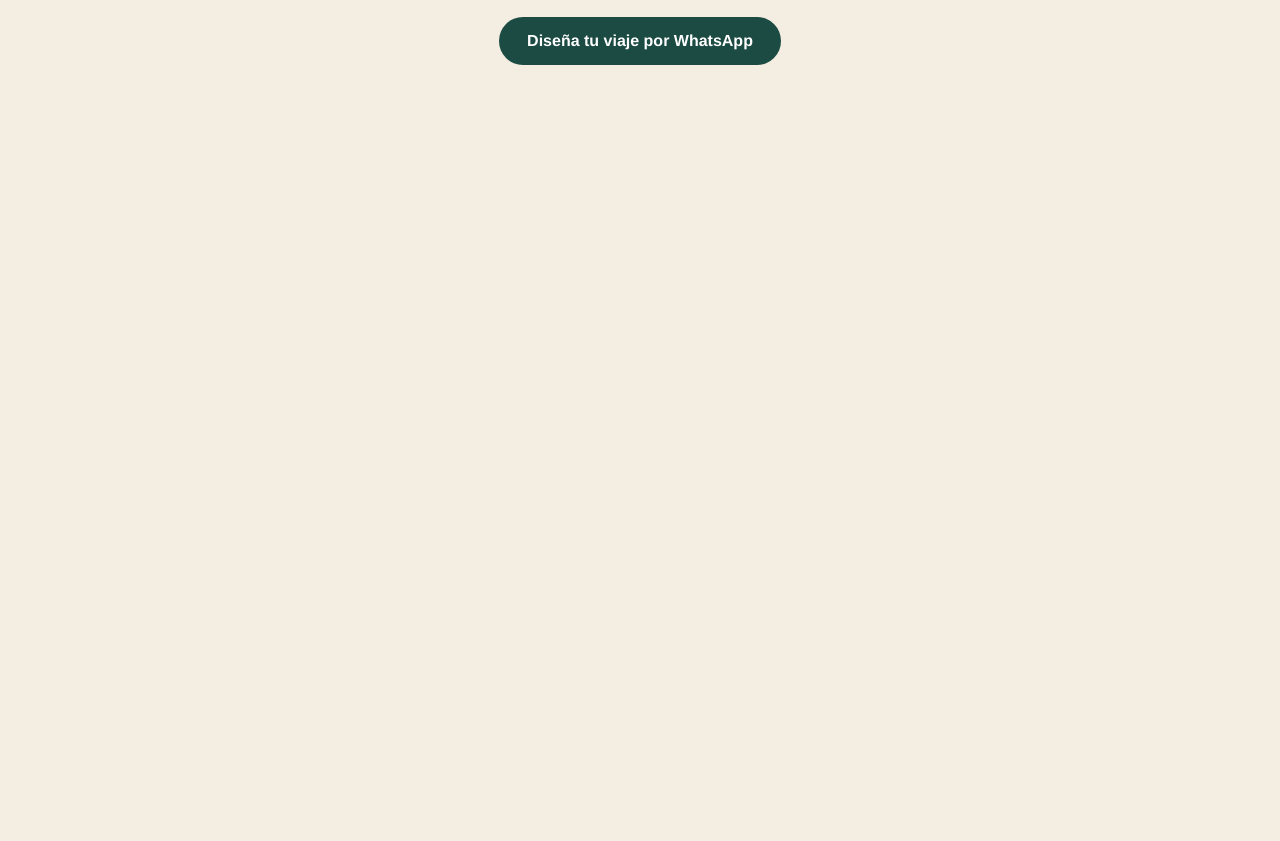
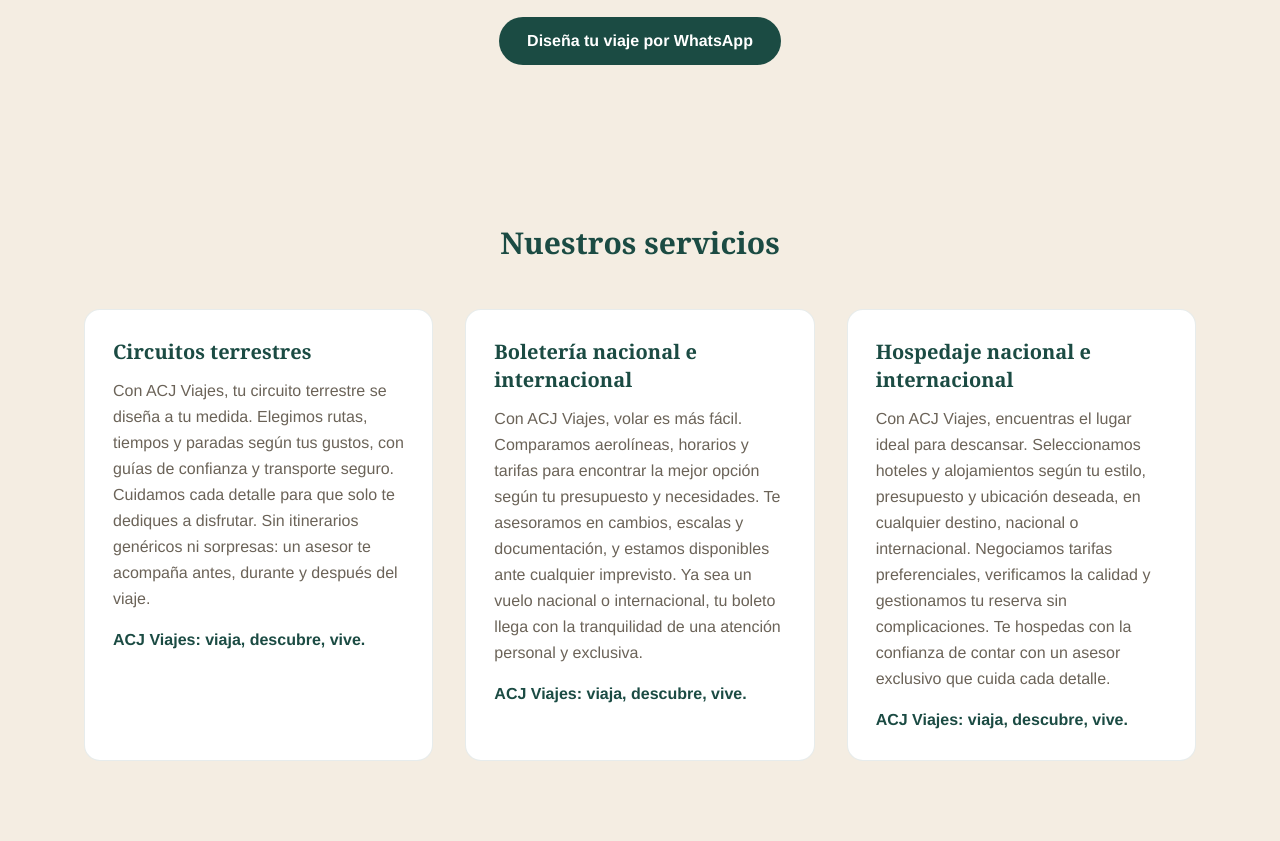
Before and after one commit to AedanCoder02/acj-viajes, a website: page index.html in a window 1280 px wide. Shown: the part 380-1221 px from the top of the page. Before the commit the page ends 800 px from the top, so only its background shows below. Drawn offline with nearby package versions, Linux system fonts and the light colour scheme.

Commit message:
feat: add services section with verbatim bilingual copy

```diff
--- a/index.html
+++ b/index.html
@@ -67,6 +67,56 @@
         <span lang="es">Diseña tu viaje por WhatsApp</span><span lang="en">Plan your trip on WhatsApp</span>
       </a>
     </section>
+    <section id="servicios" class="py-20 px-5 max-w-6xl mx-auto">
+      <h2 class="font-serif text-3xl font-bold text-center mb-12">
+        <span lang="es">Nuestros servicios</span>
+        <span lang="en">Our services</span>
+      </h2>
+      <div class="grid md:grid-cols-3 gap-8">
+        <article class="bg-white rounded-2xl p-7 border border-forest/10">
+          <h3 class="font-serif text-xl font-bold mb-3">
+            <span lang="es">Circuitos terrestres</span>
+            <span lang="en">Land circuits</span>
+          </h3>
+          <p class="text-stone leading-relaxed mb-4">
+            <span lang="es">Con ACJ Viajes, tu circuito terrestre se diseña a tu medida. Elegimos rutas, tiempos y paradas según tus gustos, con guías de confianza y transporte seguro. Cuidamos cada detalle para que solo te dediques a disfrutar. Sin itinerarios genéricos ni sorpresas: un asesor te acompaña antes, durante y después del viaje.</span>
+            <span lang="en">With ACJ Viajes, your land circuit is designed around you. We choose the routes, pace, and stops to match your preferences, with trusted guides and secure transportation. We take care of every detail so you can simply enjoy the journey. No generic itineraries, no surprises: one advisor accompanies you before, during, and after your trip.</span>
+          </p>
+          <p class="font-semibold text-forest">
+            <span lang="es">ACJ Viajes: viaja, descubre, vive.</span>
+            <span lang="en">ACJ Viajes: travel, discover, live.</span>
+          </p>
+        </article>
+        <article class="bg-white rounded-2xl p-7 border border-forest/10">
+          <h3 class="font-serif text-xl font-bold mb-3">
+            <span lang="es">Boletería nacional e internacional</span>
+            <span lang="en">Domestic &amp; international ticketing</span>
+          </h3>
+          <p class="text-stone leading-relaxed mb-4">
+            <span lang="es">Con ACJ Viajes, volar es más fácil. Comparamos aerolíneas, horarios y tarifas para encontrar la mejor opción según tu presupuesto y necesidades. Te asesoramos en cambios, escalas y documentación, y estamos disponibles ante cualquier imprevisto. Ya sea un vuelo nacional o internacional, tu boleto llega con la tranquilidad de una atención personal y exclusiva.</span>
+            <span lang="en">With ACJ Viajes, flying is easier. We compare airlines, schedules, and fares to find the best option for your budget and needs. We guide you through changes, layovers, and documentation, and we're available for any unexpected situation. Whether it's a domestic or international flight, your ticket arrives with the confidence of personal, exclusive attention.</span>
+          </p>
+          <p class="font-semibold text-forest">
+            <span lang="es">ACJ Viajes: viaja, descubre, vive.</span>
+            <span lang="en">ACJ Viajes: travel, discover, live.</span>
+          </p>
+        </article>
+        <article class="bg-white rounded-2xl p-7 border border-forest/10">
+          <h3 class="font-serif text-xl font-bold mb-3">
+            <span lang="es">Hospedaje nacional e internacional</span>
+            <span lang="en">Domestic &amp; international lodging</span>
+          </h3>
+          <p class="text-stone leading-relaxed mb-4">
+            <span lang="es">Con ACJ Viajes, encuentras el lugar ideal para descansar. Seleccionamos hoteles y alojamientos según tu estilo, presupuesto y ubicación deseada, en cualquier destino, nacional o internacional. Negociamos tarifas preferenciales, verificamos la calidad y gestionamos tu reserva sin complicaciones. Te hospedas con la confianza de contar con un asesor exclusivo que cuida cada detalle.</span>
+            <span lang="en">With ACJ Viajes, you find the ideal place to rest. We select hotels and accommodations to match your style, budget, and preferred location, anywhere in the world. We negotiate preferential rates, verify quality, and manage your reservation without complications. You stay with the confidence of an exclusive advisor looking after every detail.</span>
+          </p>
+          <p class="font-semibold text-forest">
+            <span lang="es">ACJ Viajes: viaja, descubre, vive.</span>
+            <span lang="en">ACJ Viajes: travel, discover, live.</span>
+          </p>
+        </article>
+      </div>
+    </section>
   </main>
 
   <footer id="footer"></footer>
```
Also changed, not shown: tests/content.test.mjs (+14 -0 lines).
